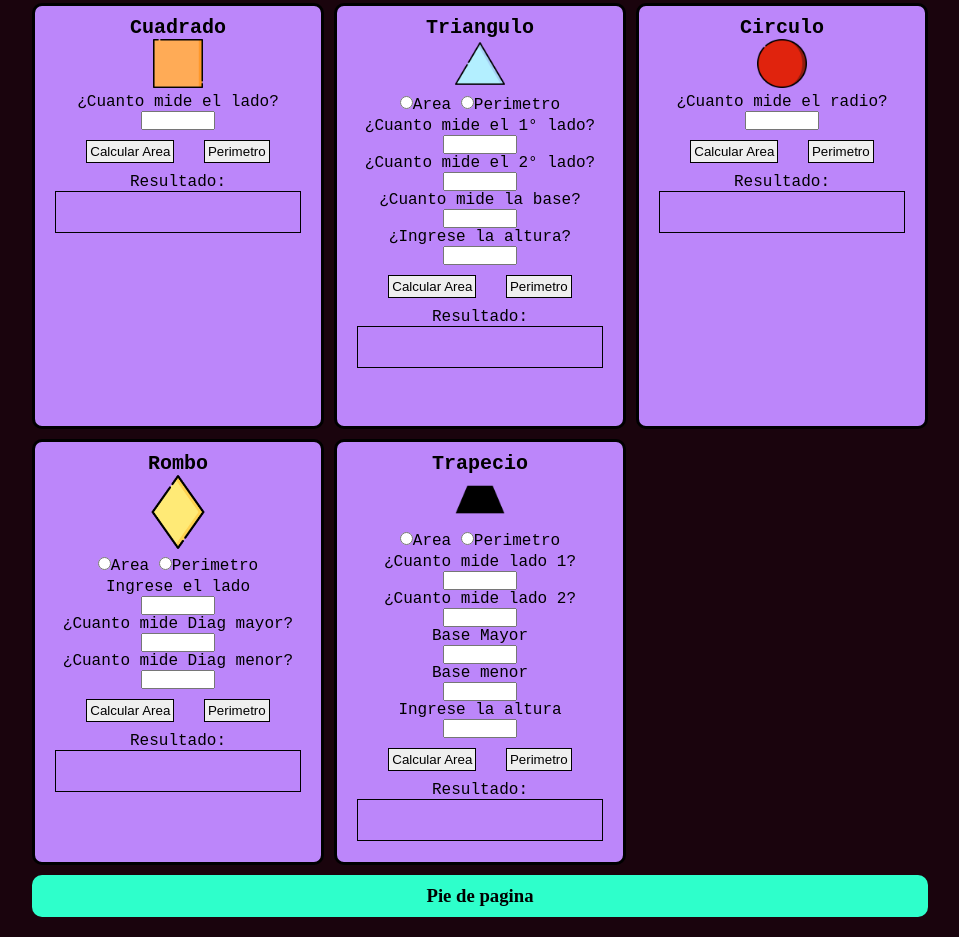
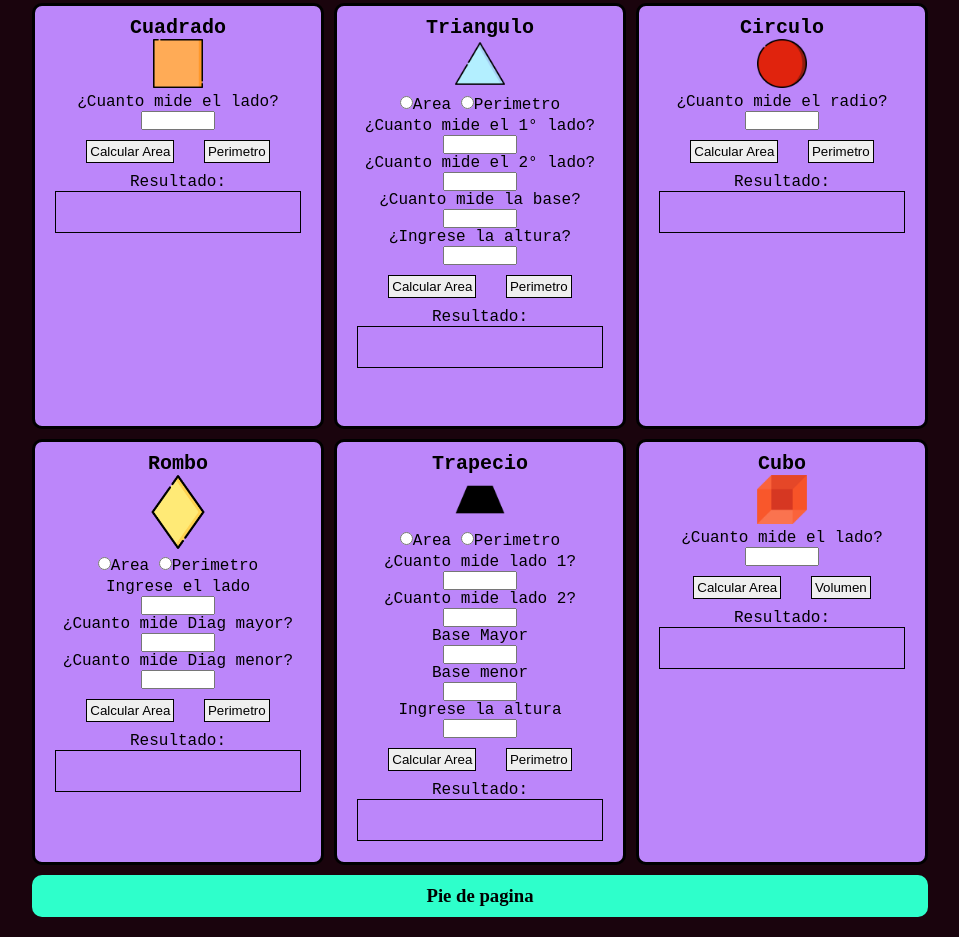
Before and after one commit to EdwinSandoval/areas_figuras, a plain HTML site: page ejemplo_responsive/index.html in a window 1280 px wide. Shown: the part 179-1116 px from the top of the page, without its empty margins (160-1119 px from the left). Drawn offline with Linux system fonts and the light colour scheme.

Commit message:
version final

```diff
--- a/ejemplo_responsive/index.html
+++ b/ejemplo_responsive/index.html
@@ -198,6 +198,30 @@
 
 				</form>
 			</div>
+
+			<div class="figura_cubo">
+				<h1>Cubo</h1>
+				<form action="">
+					<div style="text-align: center">
+						<img id="imagen" src="img/cubo.png" alt=""  >
+					</div>
+					<!-- <br> -->
+					<label class="medida" for="cubo">¿Cuanto mide el lado?</label>
+					<div>
+						<input id="cubo" type="number" class="inputs" >
+					</div>
+					<div>
+						<button type="button" class="botones" onclick="area_cubo()">
+							<p class="parrafo">Calcular Area</p></button>
+						<button type="button" class="botones" onclick="vol_cubo()"><p class="btnperimetro">Volumen</p></button>
+						<p>Resultado:</p>
+					</div>
+					<div class="muestra_res">
+						<p id="idcubo"></p>
+					</div>
+
+				</form>
+			</div>
 		<!-- </div> -->
 
 		<footer class="footer">
--- a/ejemplo_responsive/metodos.js
+++ b/ejemplo_responsive/metodos.js
@@ -99,6 +99,24 @@ function general_trapecio() {
             result2.innerText=("El perimetro del rombo es: "+peri)
     }
 }
+
+function area_cubo() {
+    const input=document.getElementById("cubo")//busca el id para hacer referencia a ese id
+    const value=input.value
+    const area=areacubo(value)
+
+    const result=document.getElementById("idcubo")
+    result.innerText=("El area del cubo es: "+area)
+}
+function vol_cubo() {
+    const input=document.getElementById("cubo")//busca el id para hacer referencia a ese id
+    const value=input.value
+    const area=volumencubo(value)
+
+    const result=document.getElementById("idcubo")
+    result.innerText=("El volumen del cubo es: "+area)
+}
+
 //---------------------------------------------------------------------------------------------------------
 //funciones que retornan valores para usarlos en las otras funciones
 function perimetrocuadrado(lado) {
@@ -132,6 +150,12 @@ function areatrapecio(B,b,altura) {
 }
 function peritrapecio(lado1,lado2,lado3,lado4) {
     return lado1+lado2+lado3+lado4
+}
+function areacubo(lado) {
+    return 6*Math.pow(lado,2)
+}
+function volumencubo(lado) {
+    return Math.pow(lado,3)
 }
 
 function mostrarseleccionado_triangulo() {
--- a/ejemplo_responsive/styles/estilos.css
+++ b/ejemplo_responsive/styles/estilos.css
@@ -29,7 +29,7 @@ body {
 	/* border: 3px solid black; */
 }
 
-.menu, .contenido,.sidebar,.figura_rombo,.figura_trapecio{
+.menu, .contenido,.sidebar,.figura_rombo,.figura_trapecio,.figura_cubo{
 	height: 400px;
 	border: 3px solid black;
 	text-align: center;
@@ -48,7 +48,7 @@ body {
 						"header header header  "
 						"banner banner banner "
 						"menu contenido sidebar  "
-						"figura_rombo figura_trapecio hola "
+						"figura_rombo figura_trapecio figura_cubo "
 						 "footer footer footer ";
 }
 
@@ -60,7 +60,8 @@ body {
 .contenedor .mapa,
 .contenedor .header,
 .contenedor .figura_rombo,
-.contenedor .figura_trapecio
+.contenedor .figura_trapecio,
+.contenedor .figura_cubo
 {
 	background: #bc86fa;
 	padding: 10px 20px;
@@ -68,6 +69,9 @@ body {
 }
 .figura_rombo{
 	grid-area: figura_rombo;
+}
+.figura_cubo{
+	grid-area: figura_cubo;
 }
 .figura_trapecio{
 	grid-area:figura_trapecio
@@ -83,7 +87,7 @@ body {
 	/* height: 500px; */
 }
 
-.contenedor .sidebar ,.menu,.contenido,.banner,.figura_rombo,.figura_trapecio{
+.contenedor .sidebar ,.menu,.contenido,.banner,.figura_rombo,.figura_trapecio,.figura_cubo{
 
 	/* text-align: center; */
 	font-family: 'Courier New', Courier, monospace;
```
Also changed, not shown: ejemplo_responsive/img/cubo.png (added).
